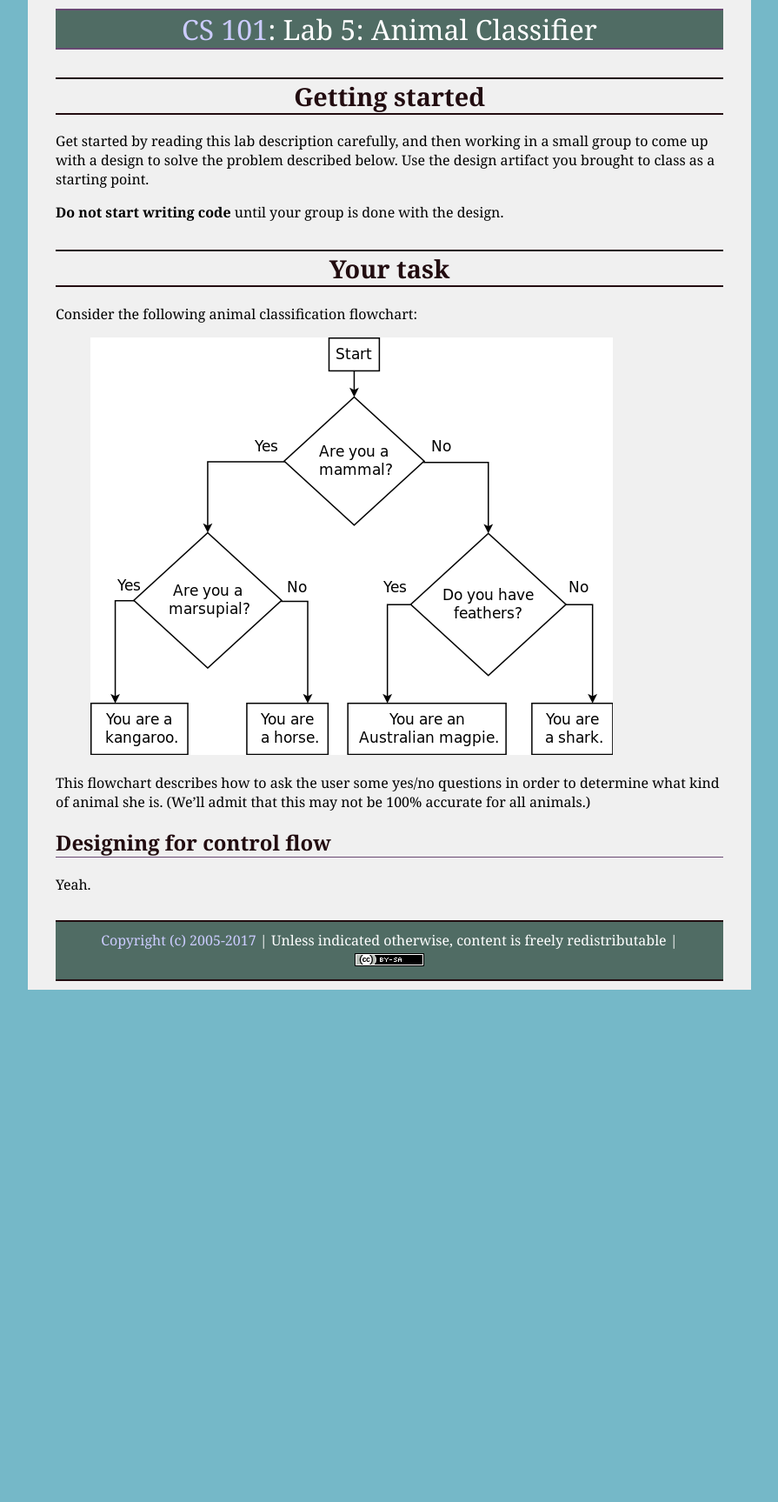
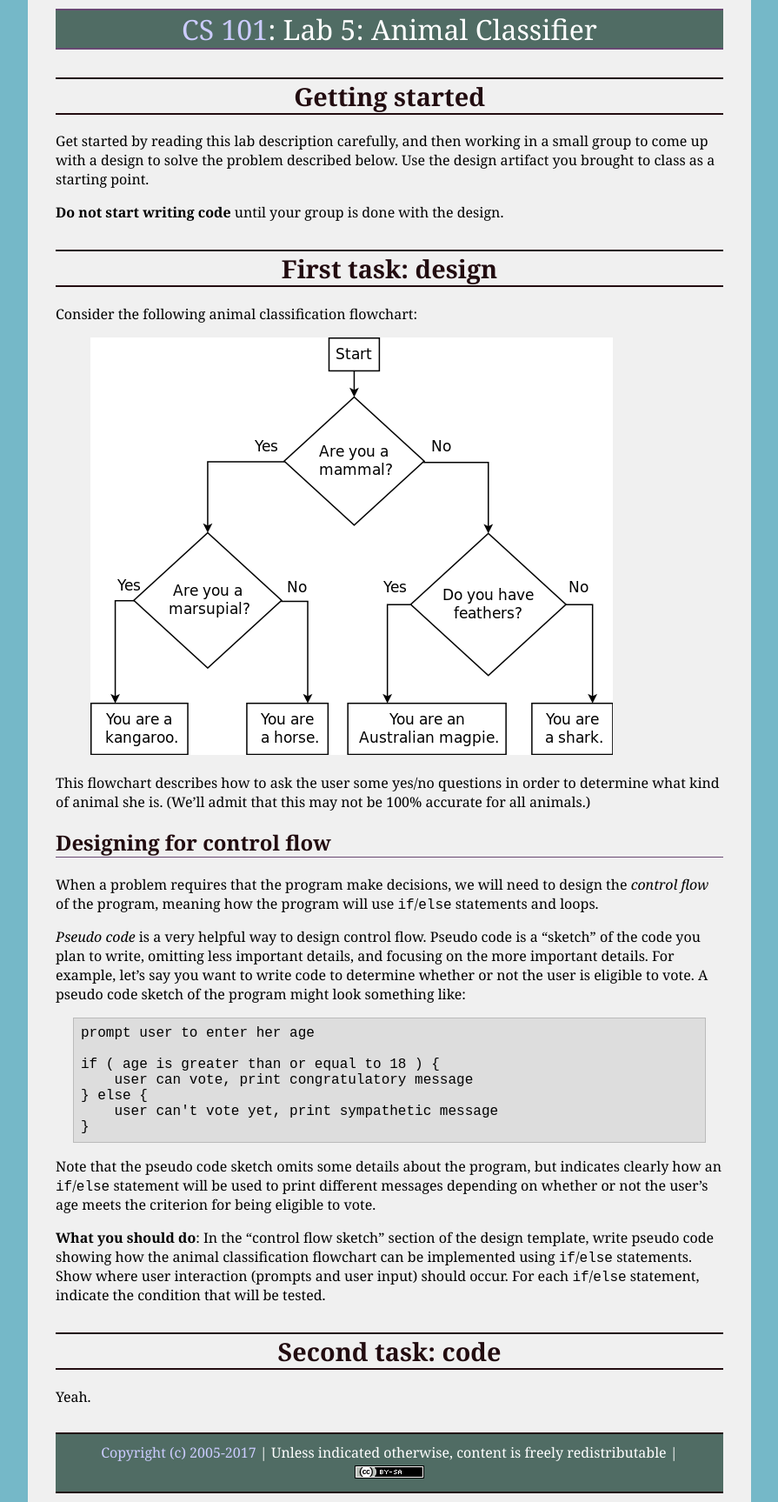
Before and after one commit to ycpcs/cs101-spring2017, a Jekyll site: the page built from labs/lab05.md, in a window 1280 px wide. Shown: the whole page at 87% size, without its empty margins (192-1087 px from the left). Built offline with Jekyll 4.4.1, drawn with Linux system fonts in a browser that asks for light colours; before the commit the page ends 1138 px from its top, so only the background shows below that.

Commit message:
discussion of pseudo code

```diff
--- a/labs/lab05.md
+++ b/labs/lab05.md
@@ -9,7 +9,7 @@ Get started by reading this lab description carefully, and then working in a sma
 
 **Do not start writing code** until your group is done with the design.
 
-# Your task
+# First task: design
 
 Consider the following animal classification flowchart:
 
@@ -19,4 +19,22 @@ This flowchart describes how to ask the user some yes/no questions in order to d
 
 ## Designing for control flow
 
+When a problem requires that the program make decisions, we will need to design the *control flow* of the program, meaning how the program will use `if`/`else` statements and loops.
+
+*Pseudo code* is a very helpful way to design control flow.  Pseudo code is a "sketch" of the code you plan to write, omitting less important details, and focusing on the more important details.  For example, let's say you want to write code to determine whether or not the user is eligible to vote.  A pseudo code sketch of the program might look something like:
+
+    prompt user to enter her age
+
+    if ( age is greater than or equal to 18 ) {
+        user can vote, print congratulatory message
+    } else {
+        user can't vote yet, print sympathetic message
+    }
+
+Note that the pseudo code sketch omits some details about the program, but indicates clearly how an `if`/`else` statement will be used to print different messages depending on whether or not the user's age meets the criterion for being eligible to vote.
+
+**What you should do**: In the "control flow sketch" section of the design template, write pseudo code showing how the animal classification flowchart can be implemented using `if`/`else` statements.  Show where user interaction (prompts and user input) should occur.  For each `if`/`else` statement, indicate the condition that will be tested.
+
+# Second task: code
+
 Yeah.
```
